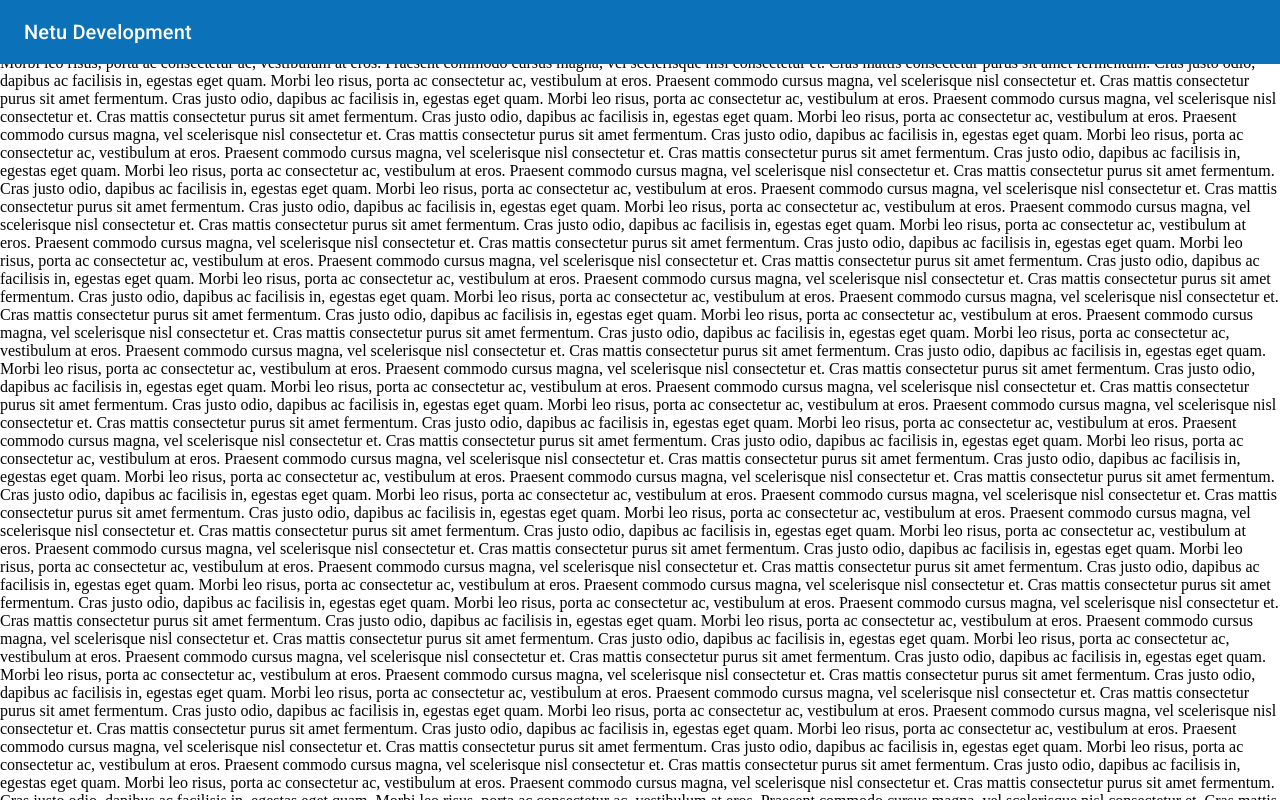
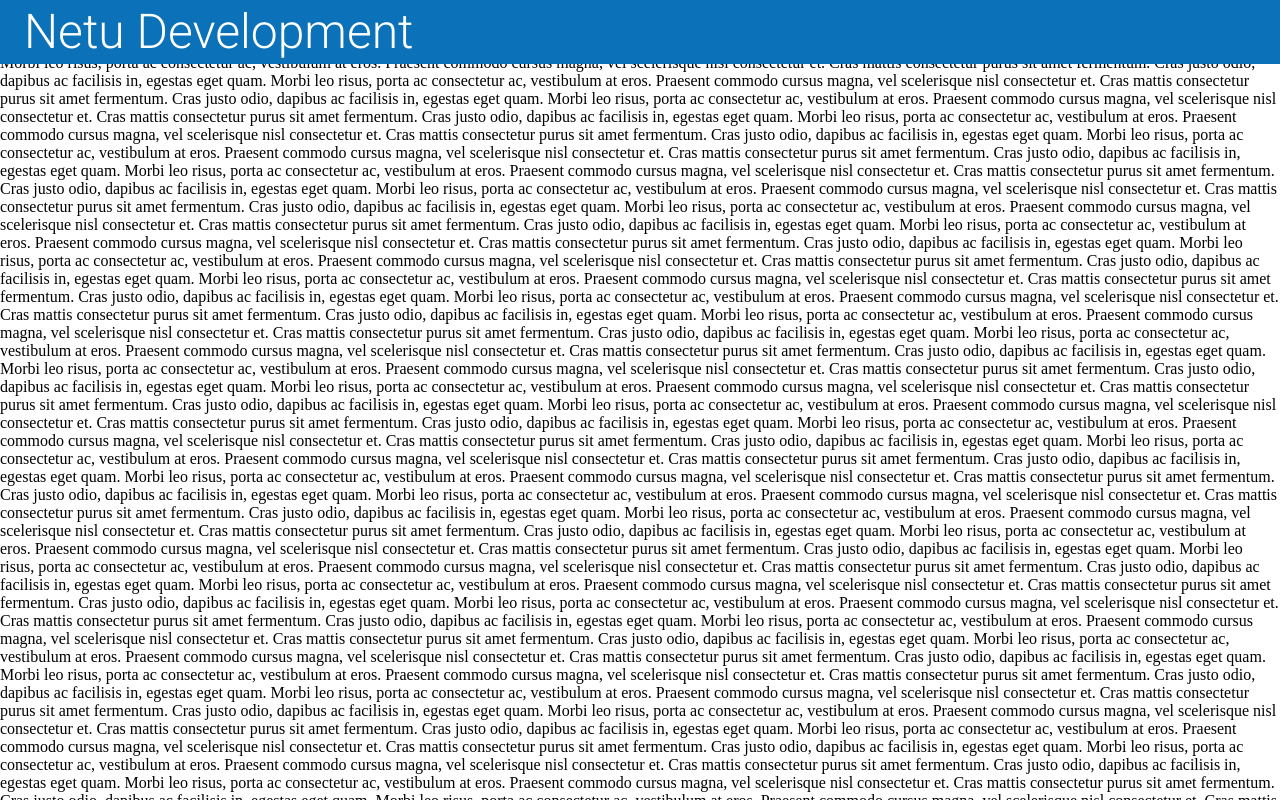
Before and after one commit to geogeorgiou/material-ui-crashcourse, a React (Create React App) app: page / in a window 1280 px wide. Shown: the top 800 px of the page. Built offline with nearby package versions, Linux system fonts and the light colour scheme.

Commit message:
Changing Header title with Theme

```diff
--- a/src/components/ui/Header.js
+++ b/src/components/ui/Header.js
@@ -24,7 +24,9 @@ export default function Header(props) {
         <ElevationScroll {...props}>
             <AppBar position="fixed" >
                 <Toolbar>
-                    <Typography variant="h6">Netu Development</Typography>
+                    <Typography variant="h3">
+                        Netu Development
+                    </Typography>
                 </Toolbar>
             </AppBar>
         </ElevationScroll>
--- a/src/components/ui/Theme.js
+++ b/src/components/ui/Theme.js
@@ -15,6 +15,11 @@ export default createMuiTheme({
         secondary: {
             main: `${arcOrange}`
         }
+    },
+    typography: {
+        h3: {
+            fontWeight: 300
+        }
+    }
 
-    }
 })
```
